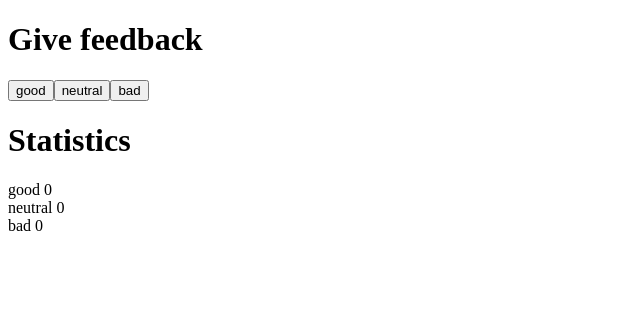
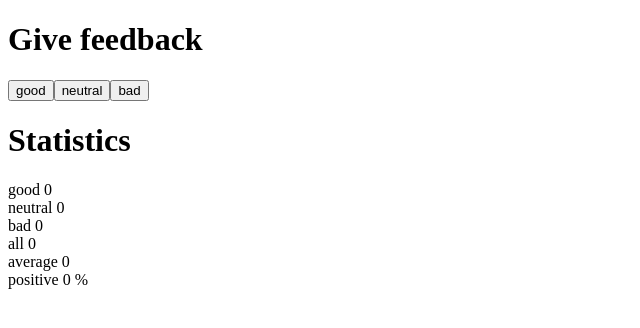
Before and after one commit to y-hagedorn/Full-Stack-open-Exercises, a React (Vite) app in the folder part1/unicafe/: page / in a window 1280 px wide. Shown: the top 328 px of the page, without its empty margins (0-640 px from the left). Built offline with nearby package versions, Linux system fonts and the light colour scheme.

Commit message:
Exercise 1.7 unicafe

```diff
--- a/part1/unicafe/src/App.jsx
+++ b/part1/unicafe/src/App.jsx
@@ -2,7 +2,7 @@ import { useState } from 'react'
 
 const Display = (props) => {
   return (
-    <div>{props.feedback} {props.counter}</div>
+    <div>{props.category} {props.value} {props.unit}</div>
   )
 }
 
@@ -12,6 +12,10 @@ const App = () => {
   const [neutral, setNeutral] = useState(0)
   const [bad, setBad] = useState(0)
 
+  const total = good + neutral + bad
+  const average = (total === 0) ? 0 : (good * 1 + neutral * 0 + bad * (-1)) / total
+  const positive = (total === 0) ? 0 : (good / total) * 100
+
   return (
     <div>
       <h1>Give feedback</h1>
@@ -19,9 +23,12 @@ const App = () => {
       <button onClick={() => setNeutral(neutral + 1)}>neutral</button>
       <button onClick={() => setBad(bad + 1)}>bad</button>
       <h1>Statistics</h1>
-      <Display feedback="good" counter={good}></Display>
-      <Display feedback="neutral" counter={neutral}></Display>
-      <Display feedback="bad" counter={bad}></Display>
+      <Display category="good" value={good}></Display>
+      <Display category="neutral" value={neutral}></Display>
+      <Display category="bad" value={bad}></Display>
+      <Display category="all" value={total}></Display>
+      <Display category="average" value={average}></Display>
+      <Display category="positive" value={positive} unit="%"></Display>
     </div>
   )
 }
```
